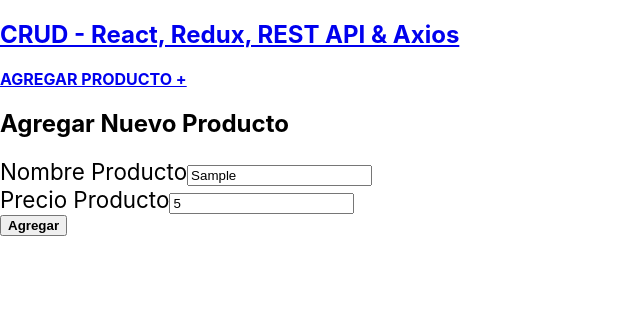
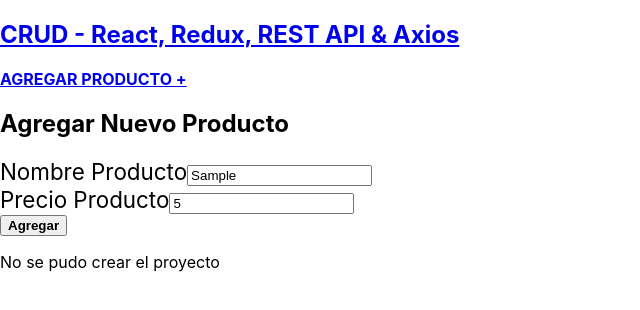
Before and after one commit to santiago-rodrig/products-manager, a React (Create React App) app: page /productos/nuevo in a window 1280 px wide. Both pictures are taken after typing "Sample", "5" into the empty fields and a click on the button "Agregar". Shown: the top 310 px of the page, without its empty margins (0-640 px from the left). Built offline with nearby package versions, Linux system fonts and the light colour scheme; no server answers; the HTML template or start-up script is replaced by a standard one.

Commit message:
display error message when fetching operation fails

```diff
--- a/db.json
+++ b/db.json
@@ -34,6 +34,16 @@
       "nombre": "Melon 4 Kg",
       "precio": 200,
       "id": 7
+    },
+    {
+      "nombre": "Melon 4 Kg",
+      "precio": 200,
+      "id": 8
+    },
+    {
+      "nombre": "Rip Eye",
+      "precio": 400,
+      "id": 9
     }
   ]
 }
--- a/src/components/NuevoProducto.tsx
+++ b/src/components/NuevoProducto.tsx
@@ -1,5 +1,5 @@
 import React, { FormEvent, useState } from 'react'
-import { useDispatch } from 'react-redux'
+import { useDispatch, useSelector } from 'react-redux'
 import { crearNuevoProducto } from '../actions/productos'
 
 const NuevoProducto = () => {
@@ -9,6 +9,10 @@
 
     // function for altering the store
     const dispatch = useDispatch()
+
+    // getting values from the store
+    const loading = useSelector((state: { productos: { loading: boolean }}) => state.productos.loading)
+    const error = useSelector((state: { productos: { error: { msg: string } | null }}) => state.productos.error)
 
     // adds a new product to the products state
     const agregarProducto = () =>
@@ -68,6 +72,8 @@
                             >
                                 Agregar
                             </button>
+                            {loading ? 'Cargando...' : null}
+                            {error ? <p className={'alert alert-danger p2 mt-4 text-center'}>{error.msg}</p> : null}
                         </form>
                     </div>
                 </div>
```
